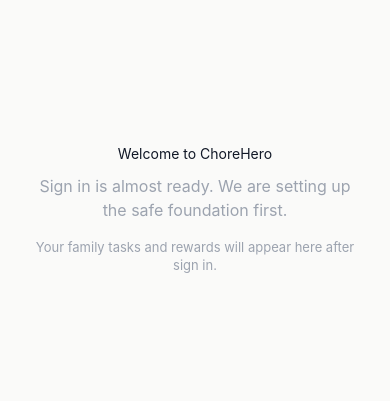
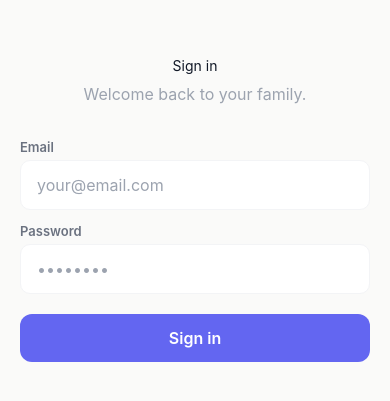
Before and after one commit to Ezbyname/ChoreHero, a React Native app: screen /Login in a window 390 px wide. Shown: the part 213-614 px from the top of the page. Built offline with nearby package versions, Linux system fonts and the light colour scheme; no server answers.

Commit message:
T1.3.4: add login screen MVP

```diff
--- a/src/content/copy.ts
+++ b/src/content/copy.ts
@@ -50,6 +50,21 @@
     needsAttention: 'Needs attention',
     points:         'pts',
   },
+  auth: {
+    welcomeTitle:    'Welcome to ChoreHero',
+    welcomeSubtitle: 'Sign in is almost ready. We are setting up the safe foundation first.',
+    welcomeBody:     'Your family tasks and rewards will appear here after sign in.',
+    loginTitle:      'Sign in',
+    loginSubtitle:   'Welcome back to your family.',
+    emailLabel:      'Email',
+    emailPlaceholder: 'your@email.com',
+    passwordLabel:   'Password',
+    passwordPlaceholder: '••••••••',
+    signInButton:    'Sign in',
+    signingIn:       'Signing in…',
+    loginError:      'We could not sign you in. Please check your email and password.',
+    emptyFieldsError: 'Please enter your email and password.',
+  },
   errors: {
     generic: 'Something did not work as expected. Want to try again?',
     network: 'Connection seems a little shaky. Check your internet and try again.',
--- a/src/navigation/AuthStack.tsx
+++ b/src/navigation/AuthStack.tsx
@@ -2,6 +2,7 @@
 import { createNativeStackNavigator } from '@react-navigation/native-stack';
 import React from 'react';
 import { AuthWelcomeScreen } from '@/screens/auth/AuthWelcomeScreen';
+import { LoginScreen } from '@/screens/auth/LoginScreen';
 import type { AuthStackParamList } from './types';
 
 const Stack = createNativeStackNavigator<AuthStackParamList>();
@@ -11,6 +12,7 @@
     <NavigationContainer>
       <Stack.Navigator screenOptions={{ headerShown: false }}>
         <Stack.Screen name="AuthWelcome" component={AuthWelcomeScreen} />
+        <Stack.Screen name="Login"       component={LoginScreen} />
       </Stack.Navigator>
     </NavigationContainer>
   );
--- a/src/navigation/types.ts
+++ b/src/navigation/types.ts
@@ -8,4 +8,5 @@
 
 export type AuthStackParamList = {
   AuthWelcome: undefined;
+  Login:       undefined;
 };
--- a/src/screens/auth/AuthWelcomeScreen.tsx
+++ b/src/screens/auth/AuthWelcomeScreen.tsx
@@ -1,18 +1,30 @@
+import { useNavigation } from '@react-navigation/native';
+import type { NativeStackNavigationProp } from '@react-navigation/native-stack';
 import React from 'react';
-import { StyleSheet, Text, View } from 'react-native';
+import { StyleSheet, Text, TouchableOpacity, View } from 'react-native';
+import { copy } from '@/content/copy';
+import type { AuthStackParamList } from '@/navigation/types';
 import { colors, spacing, typography } from '@/theme';
 
+type Nav = NativeStackNavigationProp<AuthStackParamList, 'AuthWelcome'>;
+
 export function AuthWelcomeScreen() {
+  const navigation = useNavigation<Nav>();
+
   return (
     <View style={styles.container}>
       <View style={styles.content}>
-        <Text style={styles.title}>Welcome to ChoreHero</Text>
-        <Text style={styles.subtitle}>
-          Sign in is almost ready. We are setting up the safe foundation first.
-        </Text>
-        <Text style={styles.body}>
-          Your family tasks and rewards will appear here after sign in.
-        </Text>
+        <Text style={styles.title}>{copy.auth.welcomeTitle}</Text>
+        <Text style={styles.subtitle}>{copy.auth.welcomeSubtitle}</Text>
+        <Text style={styles.body}>{copy.auth.welcomeBody}</Text>
+
+        <TouchableOpacity
+          style={styles.button}
+          onPress={() => navigation.navigate('Login')}
+          activeOpacity={0.8}
+        >
+          <Text style={styles.buttonText}>{copy.auth.signInButton}</Text>
+        </TouchableOpacity>
       </View>
     </View>
   );
@@ -20,10 +32,10 @@
 
 const styles = StyleSheet.create({
   container: {
-    flex:            1,
-    backgroundColor: colors.background,
-    alignItems:      'center',
-    justifyContent:  'center',
+    flex:              1,
+    backgroundColor:   colors.background,
+    alignItems:        'center',
+    justifyContent:    'center',
     paddingHorizontal: spacing.xl,
   },
   content: {
@@ -44,7 +56,20 @@
   },
   body: {
     ...typography.caption,
-    color:     colors.textMuted,
-    textAlign: 'center',
+    color:        colors.textMuted,
+    textAlign:    'center',
+    marginBottom: spacing.xxxl,
+  },
+  button: {
+    backgroundColor: colors.primary,
+    borderRadius:    12,
+    paddingVertical: spacing.md,
+    paddingHorizontal: spacing.xxxl,
+    alignItems:      'center',
+  },
+  buttonText: {
+    ...typography.body,
+    color:      colors.surface,
+    fontWeight: '600',
   },
 });
--- /dev/null
+++ b/src/screens/auth/LoginScreen.tsx
@@ -0,0 +1,196 @@
+import React, { useState } from 'react';
+import {
+  KeyboardAvoidingView,
+  Platform,
+  StyleSheet,
+  Text,
+  TextInput,
+  TouchableOpacity,
+  View,
+} from 'react-native';
+import { copy } from '@/content/copy';
+import { signInWithEmail } from '@/services/supabase/auth';
+import { colors, spacing, typography } from '@/theme';
+
+/**
+ * Login Screen MVP.
+ *
+ * After a successful sign-in, this screen does nothing.
+ * AuthBootstrap's onAuthStateChange fires → Zustand is updated → AuthGate
+ * switches to RootNavigator automatically.
+ *
+ * This screen must not:
+ *   - write auth state to Zustand
+ *   - navigate imperatively after sign-in
+ *   - call Supabase directly
+ */
+export function LoginScreen() {
+  const [email,       setEmail]       = useState('');
+  const [password,    setPassword]    = useState('');
+  const [localError,  setLocalError]  = useState<string | null>(null);
+  const [isSubmitting, setIsSubmitting] = useState(false);
+
+  async function handleSignIn() {
+    if (isSubmitting) return;
+
+    const trimmedEmail = email.trim();
+
+    if (!trimmedEmail || !password) {
+      setLocalError(copy.auth.emptyFieldsError);
+      return;
+    }
+
+    setLocalError(null);
+    setIsSubmitting(true);
+
+    try {
+      const { error } = await signInWithEmail(trimmedEmail, password);
+      if (error) {
+        setLocalError(copy.auth.loginError);
+      }
+      // On success: no action needed here.
+      // AuthBootstrap listener fires → Zustand updates → AuthGate re-renders.
+    } catch {
+      setLocalError(copy.auth.loginError);
+    } finally {
+      setIsSubmitting(false);
+    }
+  }
+
+  return (
+    <KeyboardAvoidingView
+      style={styles.flex}
+      behavior={Platform.OS === 'ios' ? 'padding' : 'height'}
+    >
+      <View style={styles.container}>
+        <View style={styles.header}>
+          <Text style={styles.title}>{copy.auth.loginTitle}</Text>
+          <Text style={styles.subtitle}>{copy.auth.loginSubtitle}</Text>
+        </View>
+
+        <View style={styles.form}>
+          <View style={styles.fieldGroup}>
+            <Text style={styles.label}>{copy.auth.emailLabel}</Text>
+            <TextInput
+              style={styles.input}
+              value={email}
+              onChangeText={setEmail}
+              placeholder={copy.auth.emailPlaceholder}
+              placeholderTextColor={colors.textMuted}
+              keyboardType="email-address"
+              autoCapitalize="none"
+              autoCorrect={false}
+              autoComplete="email"
+              editable={!isSubmitting}
+            />
+          </View>
+
+          <View style={styles.fieldGroup}>
+            <Text style={styles.label}>{copy.auth.passwordLabel}</Text>
+            <TextInput
+              style={styles.input}
+              value={password}
+              onChangeText={setPassword}
+              placeholder={copy.auth.passwordPlaceholder}
+              placeholderTextColor={colors.textMuted}
+              secureTextEntry
+              autoCapitalize="none"
+              autoCorrect={false}
+              autoComplete="current-password"
+              editable={!isSubmitting}
+            />
+          </View>
+
+          {localError ? (
+            <View style={styles.errorBox}>
+              <Text style={styles.errorText}>{localError}</Text>
+            </View>
+          ) : null}
+
+          <TouchableOpacity
+            style={[styles.button, isSubmitting && styles.buttonDisabled]}
+            onPress={handleSignIn}
+            disabled={isSubmitting}
+            activeOpacity={0.8}
+          >
+            <Text style={styles.buttonText}>
+              {isSubmitting ? copy.auth.signingIn : copy.auth.signInButton}
+            </Text>
+          </TouchableOpacity>
+        </View>
+      </View>
+    </KeyboardAvoidingView>
+  );
+}
+
+const styles = StyleSheet.create({
+  flex: {
+    flex: 1,
+    backgroundColor: colors.background,
+  },
+  container: {
+    flex:              1,
+    paddingHorizontal: spacing.xl,
+    justifyContent:    'center',
+  },
+  header: {
+    marginBottom: spacing.xxxl,
+    alignItems:   'center',
+  },
+  title: {
+    ...typography.heading,
+    color:        colors.textPrimary,
+    textAlign:    'center',
+    marginBottom: spacing.sm,
+  },
+  subtitle: {
+    ...typography.body,
+    color:     colors.textMuted,
+    textAlign: 'center',
+  },
+  form: {
+    gap: spacing.md,
+  },
+  fieldGroup: {
+    gap: spacing.xs,
+  },
+  label: {
+    ...typography.caption,
+    color:      colors.textSecondary,
+    fontWeight: '600',
+  },
+  input: {
+    ...typography.body,
+    color:             colors.textPrimary,
+    backgroundColor:   colors.surface,
+    borderWidth:       1,
+    borderColor:       colors.borderSoft,
+    borderRadius:      10,
+    paddingHorizontal: spacing.lg,
+    paddingVertical:   spacing.md,
+  },
+  errorBox: {
+    backgroundColor: colors.errorSoft,
+    borderRadius:    8,
+    padding:         spacing.md,
+  },
+  errorText: {
+    ...typography.caption,
+    color: '#B91C1C',
+  },
+  button: {
+    backgroundColor: colors.primary,
+    borderRadius:    12,
+    paddingVertical: spacing.md,
+    alignItems:      'center',
+    marginTop:       spacing.sm,
+  },
+  buttonDisabled: {
+    opacity: 0.6,
+  },
+  buttonText: {
+    ...typography.body,
+    color:      colors.surface,
+    fontWeight: '600',
+  },
+});
--- /dev/null
+++ b/src/services/supabase/auth.ts
@@ -0,0 +1,20 @@
+import type { AuthResponse } from '@supabase/supabase-js';
+import { supabase } from '@/lib/supabase';
+
+/**
+ * Thin wrapper — returns Supabase AuthResponse directly.
+ * AuthBootstrap's onAuthStateChange listener handles session propagation.
+ * Callers must not manually write auth state to Zustand after calling this.
+ */
+export async function signInWithEmail(
+  email: string,
+  password: string,
+): Promise<AuthResponse> {
+  if (!supabase) {
+    return {
+      data:  { user: null, session: null },
+      error: new Error('Supabase is not configured.'),
+    } as AuthResponse;
+  }
+  return supabase.auth.signInWithPassword({ email, password });
+}
```
